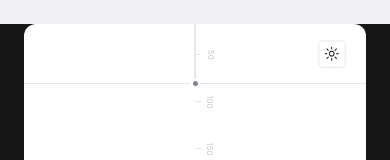
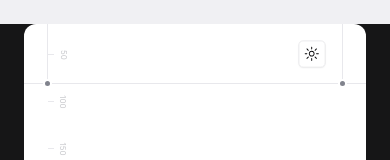
Before and after one commit to loganihrishi/parth-portfolio, a Next.js app: page / in a window 390 px wide. Shown: the top 160 px of the page. Built offline with nearby package versions, Linux system fonts and the light colour scheme.

Commit message:
top bar responsive done

```diff
--- a/app/page.tsx
+++ b/app/page.tsx
@@ -13,7 +13,7 @@ export default function Home() {
           <FloatingNav navItems={[
             {name: 'Home', link: "/", icon: <FaHome />}
           ]}/>
-          <div className="absolute right-4 top-3 scale-75 z-[99]"><ModeToggle /></div>
+          <div className="absolute right-9 top-3 scale-75 z-[99] min-[1200px]:right-4"><ModeToggle /></div>
           <HomePage />
         </div>
       </div>
--- a/components/HomePage.tsx
+++ b/components/HomePage.tsx
@@ -78,18 +78,19 @@ const HomePage = () => {
   return (
     <section className='flex flex-col'>
       <div className='relative flex justify-between w-full h-[60px] border-b border-solid border-[#E8E8EC] dark:border-[#222225]'>
-        <div className='relative h-[60px] flex-1 min-w-2 md:max-w-6 lg:max-w-[171px] border-r border-solid border-[#E8E8EC] dark:border-[#222225]'>
+        <div className='relative left-box h-[60px] flex-1 border-r border-solid border-[#E8E8EC] dark:border-[#222225]'>
           {renderTimeline()}
           <div className='absolute h-[5px] w-[5px] rounded-full bg-[#81838D] dark:bg-[#777B84] bottom-[-2px] right-[-3px] ring-white dark:ring-[#111113] ring-2'></div>
         </div>
-        <div className='hidden lg:flex h-[60px] flex-1 min-w-[810px] lg:min-w-[810px] xl:min-w-[1080px]'></div>
-        <div className='relative h-[60px] flex-1 min-w-2 md:max-w-6 lg:max-w-[171px] border-l border-solid border-[#E8E8EC] dark:border-[#222225]'>
+        <div className='center-box h-[60px] grow min-w-[714px] min-[1200px]:min-w-[1080px]'></div>
+        <div className='relative right-box h-[60px] flex-1 border-l border-solid border-[#E8E8EC] dark:border-[#222225]'>
           <div className='absolute h-[5px] w-[5px] rounded-full bg-[#81838D] dark:bg-[#777B84] bottom-[-2px] left-[-3px] ring-white dark:ring-[#111113] ring-2'></div>
         </div>
       </div>
       <div></div>
     </section>
   )
+
 }
 
 export default HomePage
--- a/components/home.css
+++ b/components/home.css
@@ -0,0 +1,10 @@
+@media (max-width: 1199px) {
+  .left-box,
+  .right-box {
+    max-width: 24px;
+  }
+  .center-box {
+    min-width: 0;
+    flex-grow: 1;
+  }
+}
```
